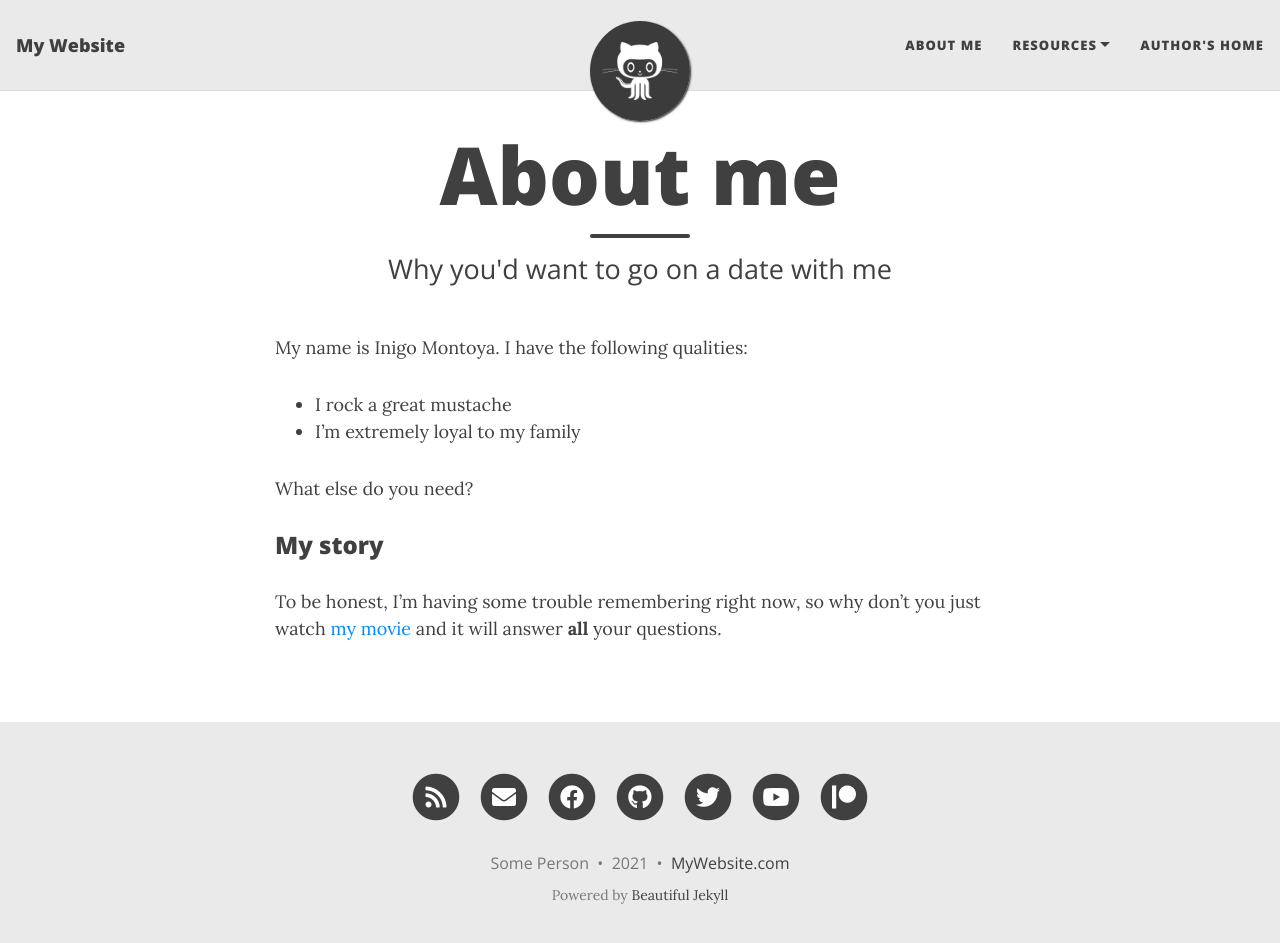
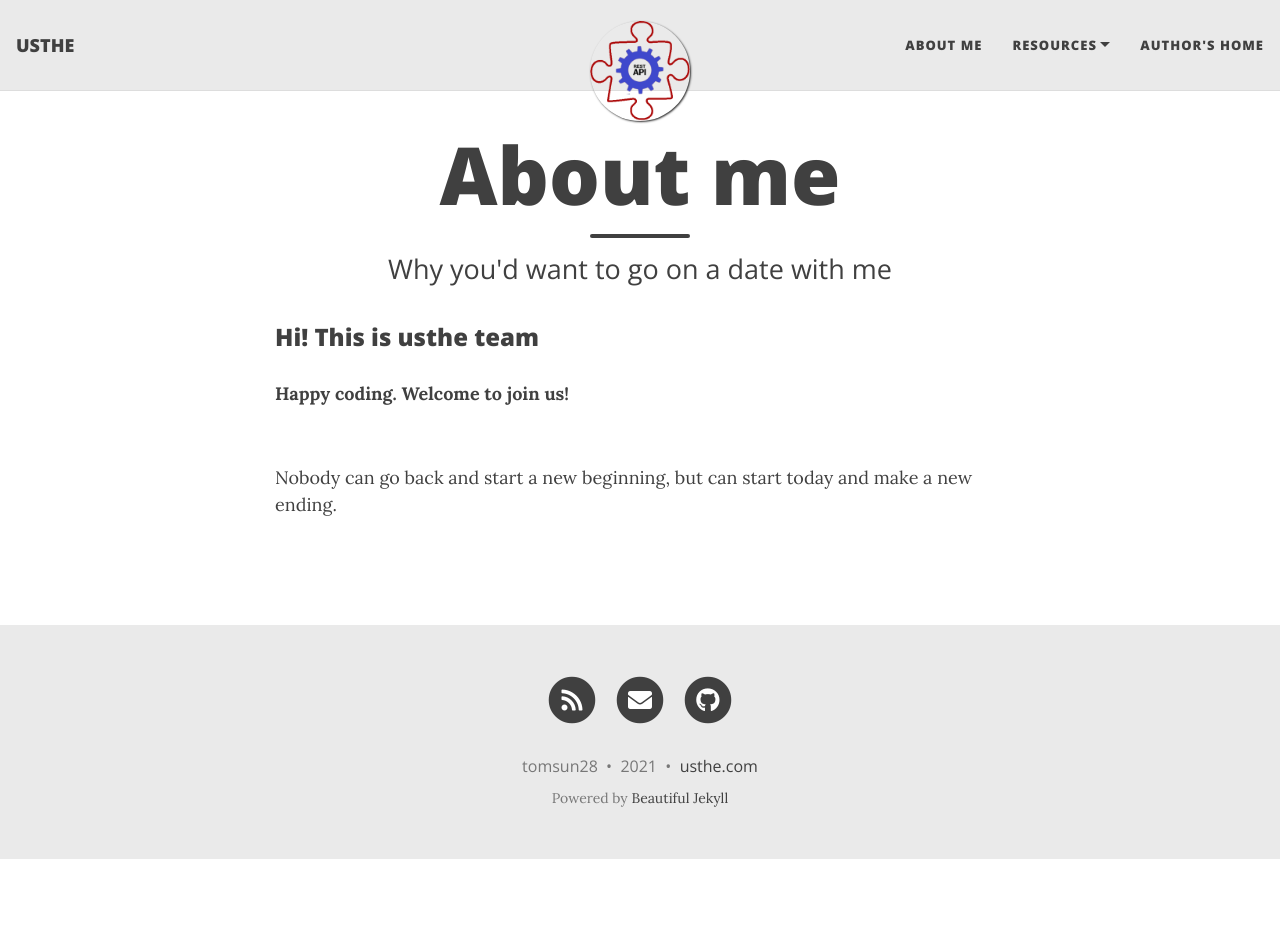
Before and after one commit to usthe/usthe.github.io, a Jekyll site: the page built from aboutme.md, in a window 1280 px wide and 956 px high. Shown: the top 943 px of the window. Built offline with Jekyll 4.4.1, drawn with Linux system fonts in a browser that asks for light colours; nearby versions of some CDN libraries.

Commit message:
first commit use daattali/beautiful-jekyll

```diff
--- a/_config.yml
+++ b/_config.yml
@@ -6,10 +6,10 @@
 # --- Required options --- #
 
 # Name of website
-title: My Website
+title: USTHE
 
 # Your name to show in the footer
-author: Some Person
+author: tomsun28
 
 # --- List of links in the navigation bar --- #
 
@@ -18,7 +18,7 @@ navbar-links:
   Resources:
     - Beautiful Jekyll: "https://beautifuljekyll.com"
     - Learn markdown: "https://www.markdowntutorial.com/"
-  Author's home: "https://deanattali.com"
+  Author's home: "https://blog.usthe.com"
 
 # --- Logo --- #
 
@@ -39,12 +39,12 @@ round-avatar: true
 # Select the social network links that you want to show in the footer.
 # Uncomment the links you want to show and add your information to each one.
 social-network-links:
-  email: "someone@example.com"
-  facebook: deanattali
-  github: daattali
-  twitter: daattali
-  patreon: DeanAttali
-  youtube: c/daattali
+  email: "tomsun28@outlook.com"
+  # facebook:
+  github: tomsun28
+  # twitter: daattali
+  # patreon: DeanAttali
+  # youtube: c/daattali
 #  medium: yourname
 #  reddit: yourname
 #  linkedin: daattali
@@ -78,7 +78,7 @@ share-links-active:
 
 # How to display the link to your website in the footer
 # Remove this if you don't want a link in the footer
-url-pretty: "MyWebsite.com"
+url-pretty: "usthe.com"
 
 # Excerpt word length - Truncate the excerpt of each post on the feed page to the specified number of words
 excerpt_length: 50
--- a/aboutme.md
+++ b/aboutme.md
@@ -4,13 +4,11 @@ title: About me
 subtitle: Why you'd want to go on a date with me
 ---
 
-My name is Inigo Montoya. I have the following qualities:
+### Hi! This is usthe team
 
-- I rock a great mustache
-- I'm extremely loyal to my family
 
-What else do you need?
+**Happy coding. Welcome to join us!**
 
-### My story
-
-To be honest, I'm having some trouble remembering right now, so why don't you just watch [my movie](https://en.wikipedia.org/wiki/The_Princess_Bride_%28film%29) and it will answer **all** your questions.
+<br  />
+Nobody can go back and start a new beginning, but can start today and make a new ending.
+<br  />
--- a/docs/index.html
+++ b/docs/index.html
@@ -4,12 +4,12 @@
 <html lang="en">
   <head>
     <meta charset="utf-8">
-    <title>Beautiful Jekyll</title>
+    <title>usthe</title>
     <script>
-      window.location = "https://beautifuljekyll.com";
+      window.location = "https://usthe.com";
     </script>
     <noscript>
-      <a href="https://beautifuljekyll.com">Click here to go to the Beautiful Jekyll website</a>
+      <a href="https://usthe.com">Click here to go to the usthe website</a>
     </noscript>
   </head>
   <body>
```
Also changed, not shown: CHANGELOG.md (deleted), README.md, assets/img/avatar-icon.png, screenshot.png (deleted).
